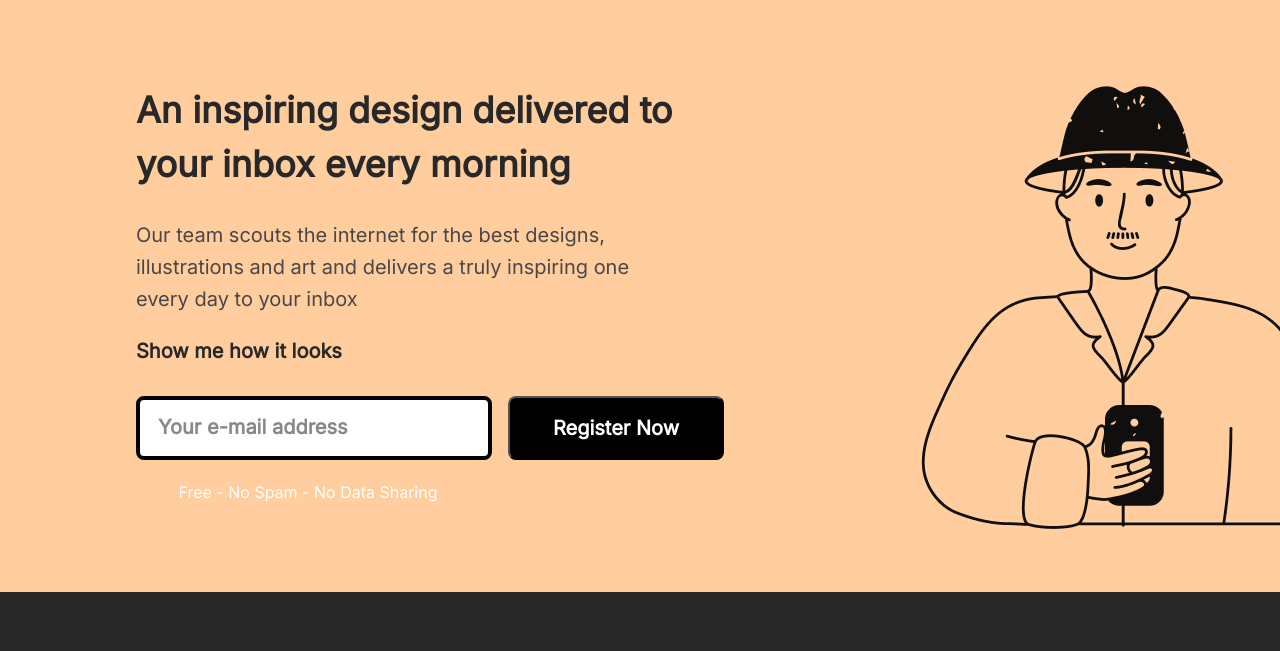
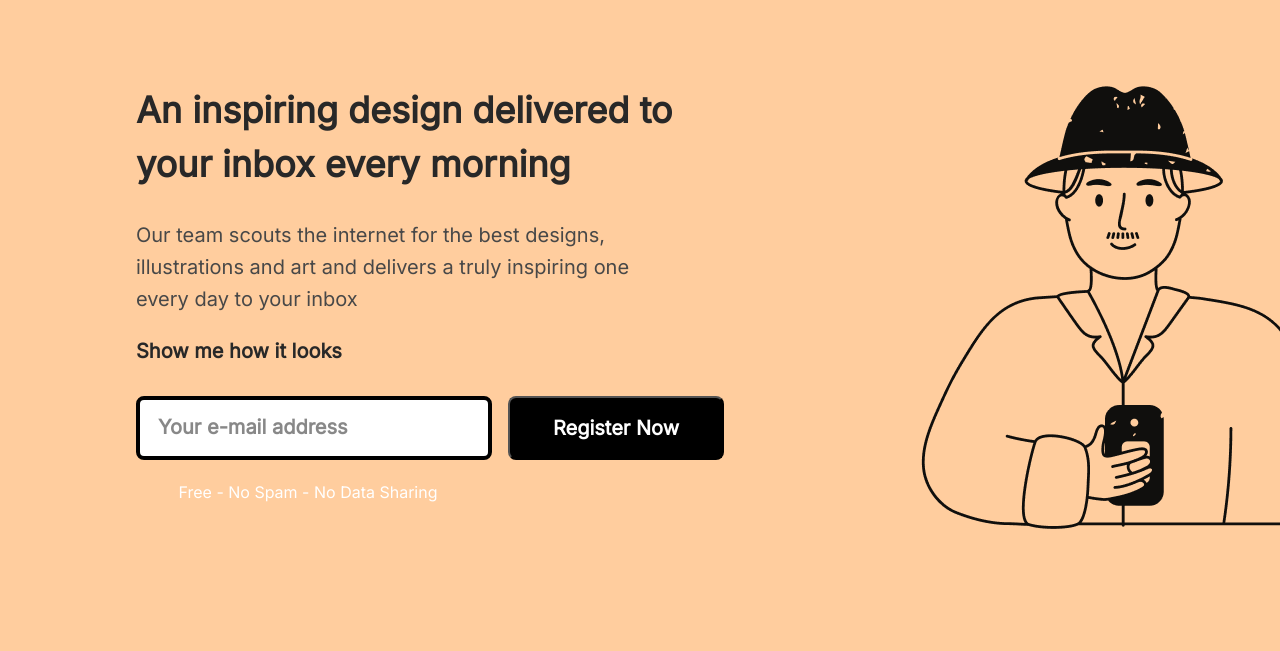
Before and after one commit to KotaTharunReddy/Micro-Project-1, a plain HTML site: page index.html in a window 1280 px wide. Shown: the top 651 px of the page. Drawn offline with Linux system fonts and the light colour scheme.

Commit message:
changes made to style.css

```diff
--- a/style.css
+++ b/style.css
@@ -6,7 +6,7 @@ header{
     margin: 0;
     display: flex;
     width: 100vw;
-    height: 592px;
+    height: 100vh;
     background-color: #ffcd9e
 }
 #upperLeft{
```
